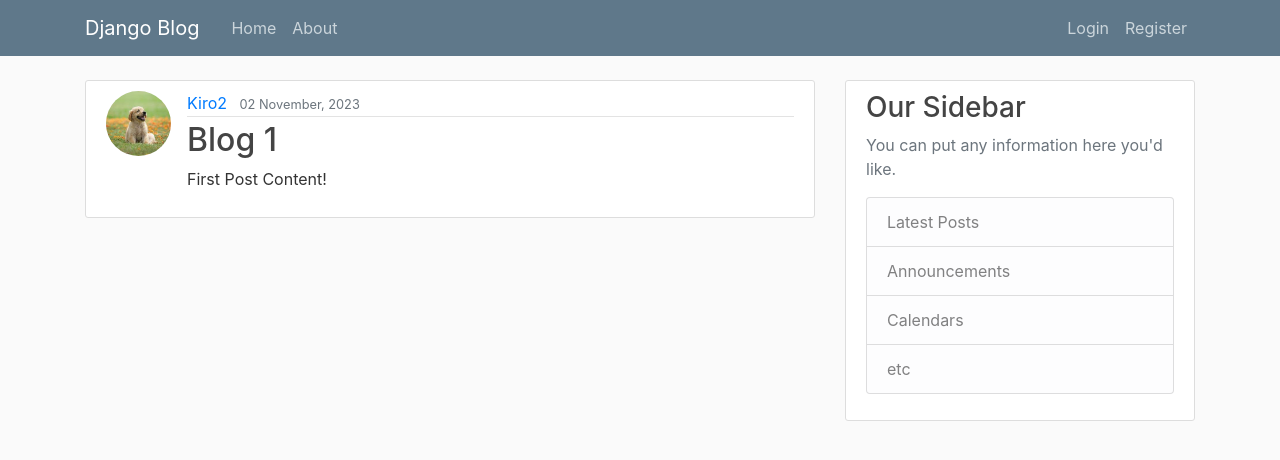
After one commit to ApostolApostolov/Blog_django, a Django app: page /post/1/ in a window 1280 px wide. The commit adds this page. Shown: the top 460 px of the page. Run offline with Django 4.2, Linux system fonts and the light colour scheme; data comes from the database, SQL or seed files in the repository; some libraries are stand-ins or nearby versions.

Commit message:
Add files via upload
Template for deleting post , and viewing in more details
To navigate to creating and deleting post

```diff
--- a/blog/templates/blog/base.html
+++ b/blog/templates/blog/base.html
@@ -38,6 +38,7 @@
               <!-- Navbar Right Side -->
               <div class="navbar-nav">
                 {%if user.is_authenticated%}
+                  <a class="nav-item nav-link" href="{%url 'post-create'%}">New Post</a>
                   <a class="nav-item nav-link" href="{%url 'profile'%}">Profile</a>
                   <a class="nav-item nav-link" href="{%url 'logout'%}">Logout</a>
                 {% else %}
--- /dev/null
+++ b/blog/templates/blog/post_detail.html
@@ -0,0 +1,21 @@
+{% extends "blog/base.html"%}
+
+{% block content%}
+  <article class="media content-section">
+      <img  class="rounded-circle article-img"  src="{{ object.author.profile.image.url }}" alt="">
+      <div class="media-body">
+        <div class="article-metadata">
+          <a class="mr-2" href="#">{{ object.author }}</a>
+          <small class="text-muted">{{ object.date_posted|date:"d F, Y" }}</small>
+          {% if object.author == user %}
+            <div>
+              <a class="btn btn-secondary btn-sm mt-1 mb-1" href="{% url post-update object.id% }">Update</a>
+              <a class="btn btn-danger btn-sm mt-1 mb-1" href="{% url post-delete object.id% }">Delete</a>
+            </div>
+          {% endif%}
+        </div>
+        <h2 class="article-title">{{ object.title }}</h2>
+        <p class="article-content">{{ object.content }}</p>
+      </div>
+    </article>
+{%endblock content%}
```
Also changed, not shown: blog/templates/blog/post_confirm_delete.html (added, +20 -0 lines).
